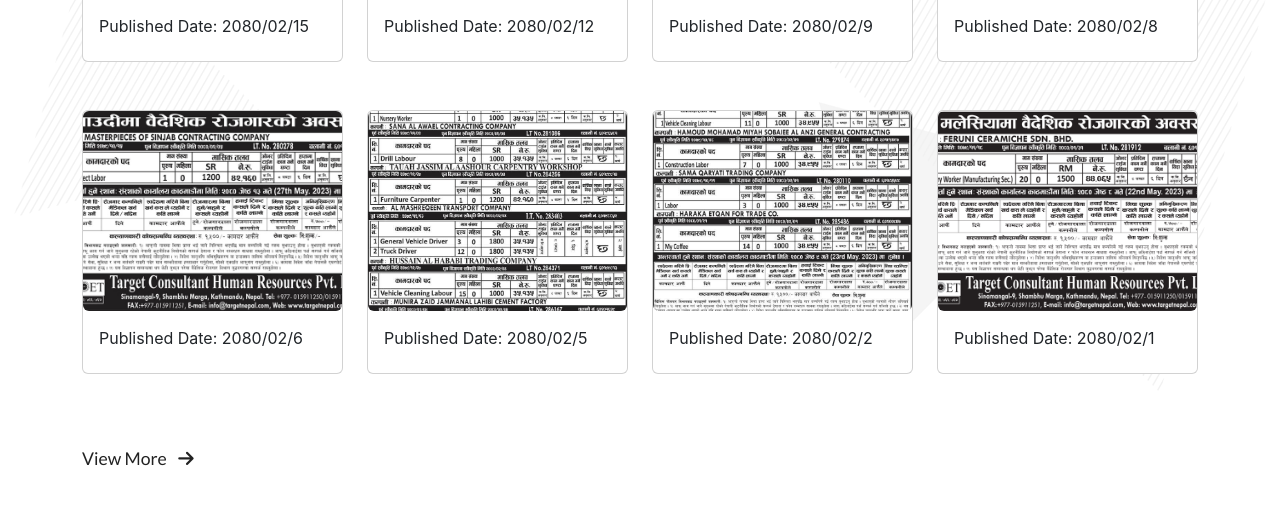
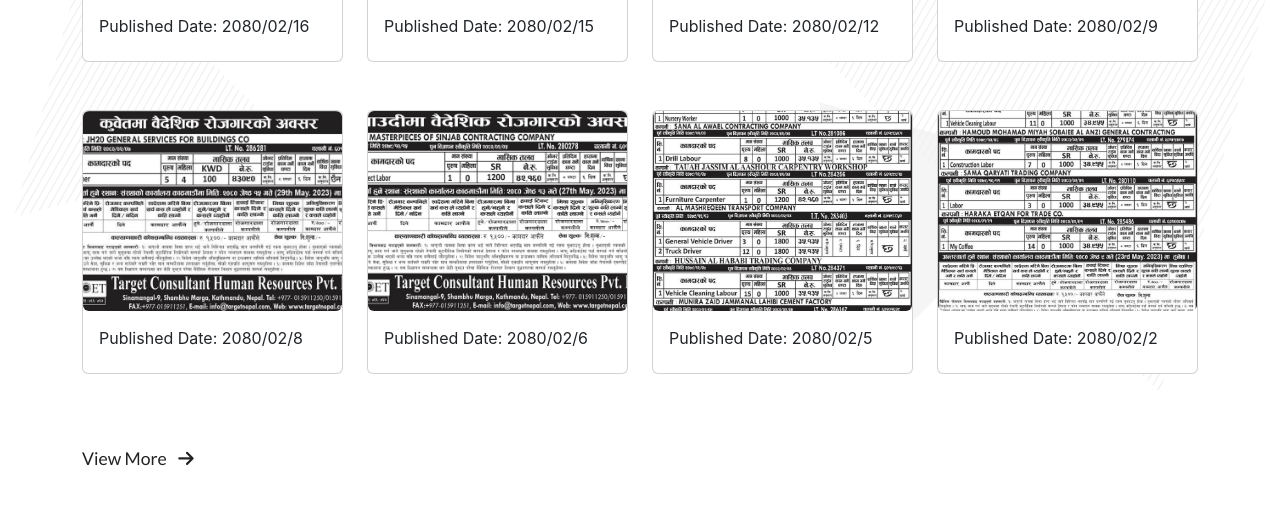
Before and after one commit to razustha/targetnepal, a PHP site: page / in a window 1280 px wide. Shown: the part 2573-3103 px from the top of the page. Run offline with PHP 8.4, Linux system fonts and the light colour scheme; some libraries are stand-ins or nearby versions; some web fonts are replaced.

Commit message:
add demand jestha 16

```diff
--- a/page-templates/all-job.php
+++ b/page-templates/all-job.php
@@ -5,6 +5,16 @@
             <p class="medium-text">Current Demands</p>
         </div>
         <div class="row g-4">
+        <div class="col-md-3">
+                <a href="assets/img/demand/02/16.jpg" data-lightbox="image-1">
+                    <div class="card mb-4">
+                        <img class="img-fluid rounded" src="assets/img/demand/02/16.jpg" alt="">
+                        <div class="card-body">
+                            <h5 class="card-title">Published Date: 2080/02/16</h5>
+                        </div>
+                    </div>
+                </a>
+            </div>
         <div class="col-md-3">
                 <a href="assets/img/demand/02/15.jpg" data-lightbox="image-1">
                     <div class="card mb-4">
@@ -76,20 +86,6 @@
                     </div>
                 </a>
             </div>
-        <div class="col-md-3">
-                <a href="assets/img/demand/tchrp_31_baisakh_2080.png" data-lightbox="image-1">
-                    <div class="card mb-4">
-                        <img class="img-fluid rounded" src="assets/img/demand/tchrp_31_baisakh_2080.png" alt="">
-                        <div class="card-body">
-                            <h5 class="card-title">Published Date: 2080/02/1</h5>
-                        </div>
-                    </div>
-                </a>
-            </div>
-
-
-
-
 
             </div>
         <div class="mt-5">
```
Also changed, not shown: job-demand.php (+10 -0 lines), assets/img/demand/02/16.jpg (added).
